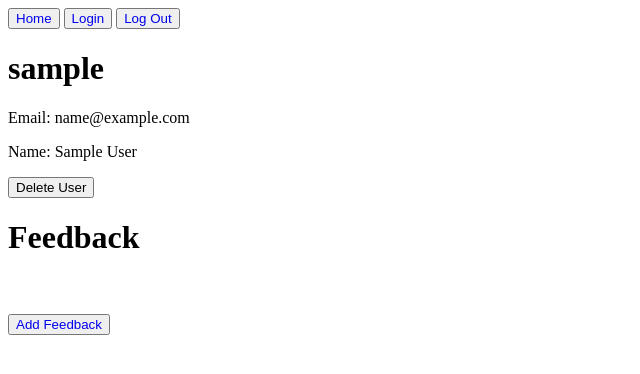
After one commit to petitepirate/intFlask_Feedback, a Flask app: a page that uses templates/base.html in a window 1280 px wide. The commit adds this page. Shown: the top 374 px of the page, without its empty margins (0-640 px from the left). Run offline with Flask 2, Linux system fonts and the light colour scheme; the visitor is signed in with stand-in values (Sample User, id 1); data comes from the database, SQL or seed files in the repository; data that the repository does not hold is empty; parts of the project's set-up code (start-up, migrations or seed data) failed here and were passed over.

Commit message:
finalize project

```diff
--- a/app.py
+++ b/app.py
@@ -1,6 +1,7 @@
 from flask import Flask, render_template, redirect, session, flash
-from models import connect_db, db, User
-# from forms import RegisterForm, LoginForm
+from werkzeug.exceptions import Unauthorized
+from models import connect_db, db, User, Feedback
+from forms import RegisterForm, LoginForm, FeedbackForm
 
 app = Flask(__name__)
 app.config["SQLALCHEMY_DATABASE_URI"] = "postgres:///login"
@@ -15,21 +16,21 @@ db.create_all()
 def homepage():
     """Show homepage"""
 
-    return render_template("index.html")
+    return redirect('/register')
 
 @app.route("/register", methods=['GET'])
 def register_form():
     """New user registration route"""
 
-    form = RegisterForm()  #will create in forms.py
+    form = RegisterForm()
 
-    return render_template('register_form.html', form=form)
+    return render_template('register.html', form=form)
 
 @app.route('/register', methods=['POST'])
 def post_register_form():
     """New user registration route"""
 
-    form = RegisterForm()  #will create in forms.py
+    form = RegisterForm()
 
     if form.validate_on_submit():
         username = form.username.data
@@ -51,15 +52,15 @@ def post_register_form():
 def login_form():
     """Login registration route"""
 
-    form = LoginForm()  #will create in forms.py
+    form = LoginForm()
 
-    return render_template('login_form.html', form=form)
+    return render_template('login.html', form=form)
 
 @app.route('/login', methods=['POST'])
 def post_login_form():
     """User login route"""
 
-    form = LoginForm()  #will create in forms.py
+    form = LoginForm()
 
     if form.validate_on_submit():
         username = form.username.data
@@ -70,11 +71,117 @@ def post_login_form():
         if user:
             session['username'] = user.username
             return redirect(f'/users/{user.username}')
+        else:
+            form.username.errors = ["Invalid username/password."]
+            return render_template("users/login.html", form=form)
 
         return redirect('/login')
 
-@app.route("/secret")
-def secret():
-    """Show secret message"""
+@app.route('/users/<username>', methods=['GET'])
+def users_info(username):
+    """Show user info GET route"""
+    if "username" not in session or username != session['username']:
+        raise Unauthorized()
 
-    return "You made it!"
+    if 'username' in session:
+        user = User.query.filter_by(username=username).first()
+        feedback = Feedback.query.filter_by(username=username)
+        return render_template('/user.html', user=user, feedback=feedback)
+
+    return redirect('/login')
+
+@app.route('/users/<username>/feedback/add', methods=['GET'])
+def feedback_form(username):
+    """Feedback form GET route"""
+
+    if 'username' in session:
+        form = FeedbackForm()
+        return render_template('/feedback.html', form=form)
+
+    return redirect('/login')
+
+@app.route('/users/<username>/feedback/add', methods=['POST'])
+def post_feedback_form(username):
+    """Feedback form POST route"""
+
+    form = FeedbackForm()
+
+    if form.validate_on_submit():
+        title = form.title.data
+        content = form.content.data
+
+
+        if 'username' in session:
+            user_feedback = Feedback(title=title, content=content, username=username)
+            db.session.add(user_feedback)
+            db.session.commit()
+            return redirect(f'/users/{username}')
+
+        return redirect('/login')
+
+@app.route('/feedback/<int:id>/update', methods=['GET'])
+def update_feedback_form(id):
+    """Edit feedback GET route"""
+
+    user_feedback = Feedback.query.get_or_404(id)
+
+    if 'username' in session:
+        form = FeedbackForm(obj=user_feedback)
+        return render_template('/feedback.html', form=form, edit_mode=True, id=user_feedback.id)
+
+    return redirect('/login')
+
+@app.route('/feedback/<int:id>/update', methods=['POST'])
+def post_update_feedback_form(id):
+    """Edit feedback POST route"""
+
+    form = FeedbackForm()
+
+    if form.validate_on_submit() and 'username' in session:
+        title = form.title.data
+        content = form.content.data
+
+        user_feedback = Feedback.query.get_or_404(id)
+
+        user_feedback.title = title
+        user_feedback.content = content
+
+        db.session.add(user_feedback)
+        db.session.commit()
+
+        return redirect(f'/users/{user_feedback.username}')
+
+    return redirect(f'/feedback/{id}/update')
+
+@app.route('/feedback/<int:id>/delete', methods=['POST'])
+def delete_feedback(id):
+    """Delete feedback route"""
+    user_feedback = Feedback.query.get_or_404(id)
+
+    if 'username' in session:
+
+        db.session.delete(user_feedback)
+        db.session.commit()
+
+        return redirect(f'/users/{user_feedback.username}')
+
+@app.route('/users/<username>/delete', methods=['POST'])
+def delete_user(username):
+    """Delete user route"""
+
+    if 'username' in session:
+        user = User.query.filter_by(username=username).first()
+        db.session.delete(user)
+        db.session.commit()
+        session.pop('username')
+
+    return redirect('/login')
+
+@app.route('/users/logout')
+def logout_user():
+    """User logout route"""
+
+    if 'username' in session:
+        session.pop('username')
+
+    return redirect('/login')
--- a/static/style.css
+++ b/static/style.css
@@ -0,0 +1,3 @@
+a {
+	text-decoration: none;
+}
--- a/templates/base.html
+++ b/templates/base.html
@@ -6,14 +6,14 @@
     <link rel="stylesheet" href="/static/style.css">
     <title>{% block title %}{% endblock %}</title>
 </head>
+<nav class="navbar">
+    <button><a href="/">Home</a></button>
+    <button><a href="/login">Login</a></button>
+    {% block navbar %}
+{% endblock %}
+</nav>
+
 <body>
-<nav class="navbar">
-    <a href="/">Home</a>
-    <!-- <a href="/users">Users</a>
-    <a href="/posts">Posts</a>
-    <a href="/tags">Tags</a>
-    <a href="/users/new"><button class="navuser">Add User</button></a> -->
-</nav>
 
 <main id="content">
     {% block content %} {% endblock %}
--- /dev/null
+++ b/templates/user.html
@@ -0,0 +1,45 @@
+{% extends 'base.html' %}
+
+{% block title %}{{user.username}}{% endblock %}
+{% block navbar %}
+{% if 'username' in session %}
+
+<button><a href="/users/logout" id="logout">Log Out</a></button>
+{% endif %}
+
+{% endblock %}
+{% block content %}
+
+{% if 'username' in session %}
+
+
+<h1>{{user.username}}</h1>
+
+<p>Email: {{user.email}}</p>
+
+<p>Name: {{user.first_name}}  {{user.last_name}}</p>
+
+<form action="/users/{{user.username}}/delete" method="POST">
+  <button>Delete User</button>
+</form>
+
+
+<h1>Feedback</h1>
+
+{% for f in feedback if f %}
+
+<p>Title: {{f.title}}</p>
+<p>Content: {{f.content}}</p>
+<a href="/feedback/{{f.id}}/update"><button>Edit Feedback</button></a>
+<form action="/feedback/{{f.id}}/delete" method="POST">
+  <button>Delete Feedback</button>
+</form>
+
+{% endfor %}
+<br>
+<br>
+<button><a href="/users/{{user.username}}/feedback/add">Add Feedback</a></button>
+
+{% endif %}
+
+{% endblock %}
```
Also changed, not shown: forms.py (+26 -0 lines), models.py (+36 -2 lines), templates/feedback.html (added, +19 -0 lines), templates/logic.html (added, +13 -0 lines), templates/login.html (added, +14 -0 lines), templates/register.html (added, +15 -0 lines), static/app.js (deleted), templates/index.html (deleted).
